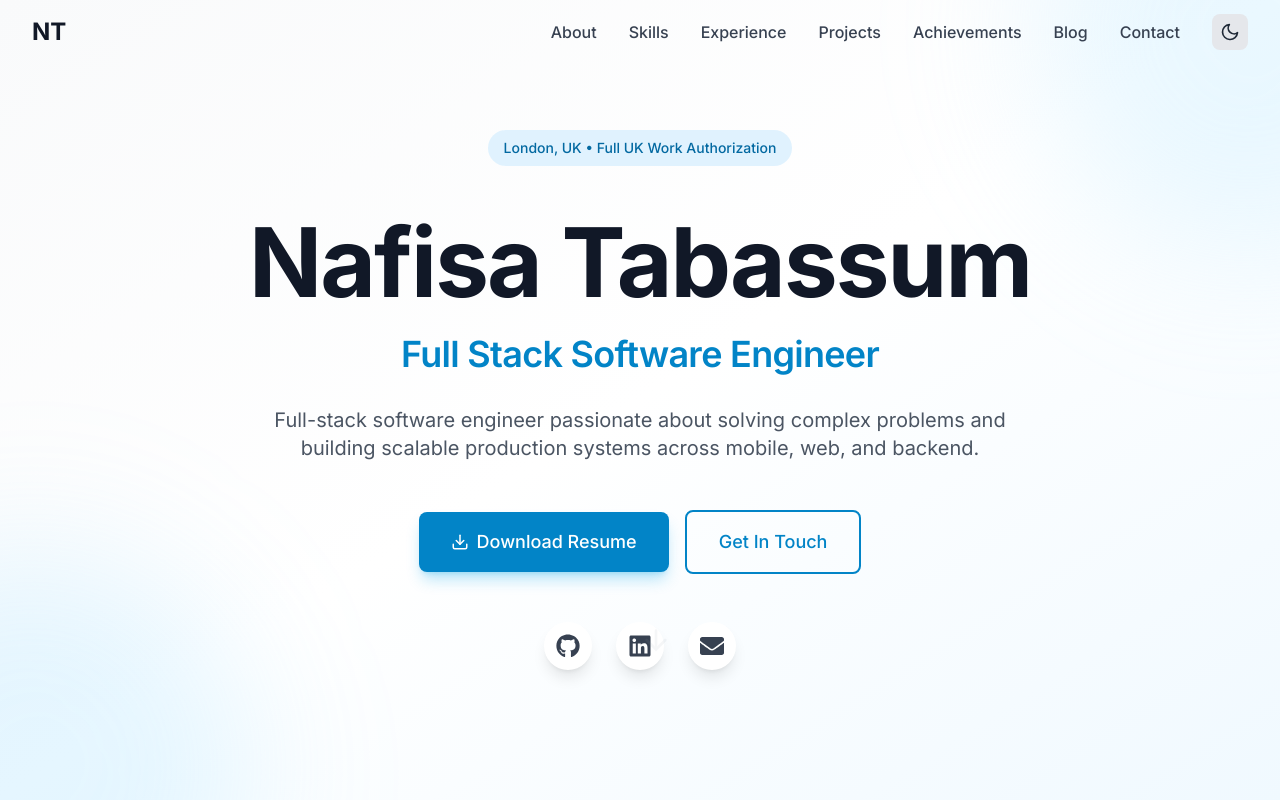
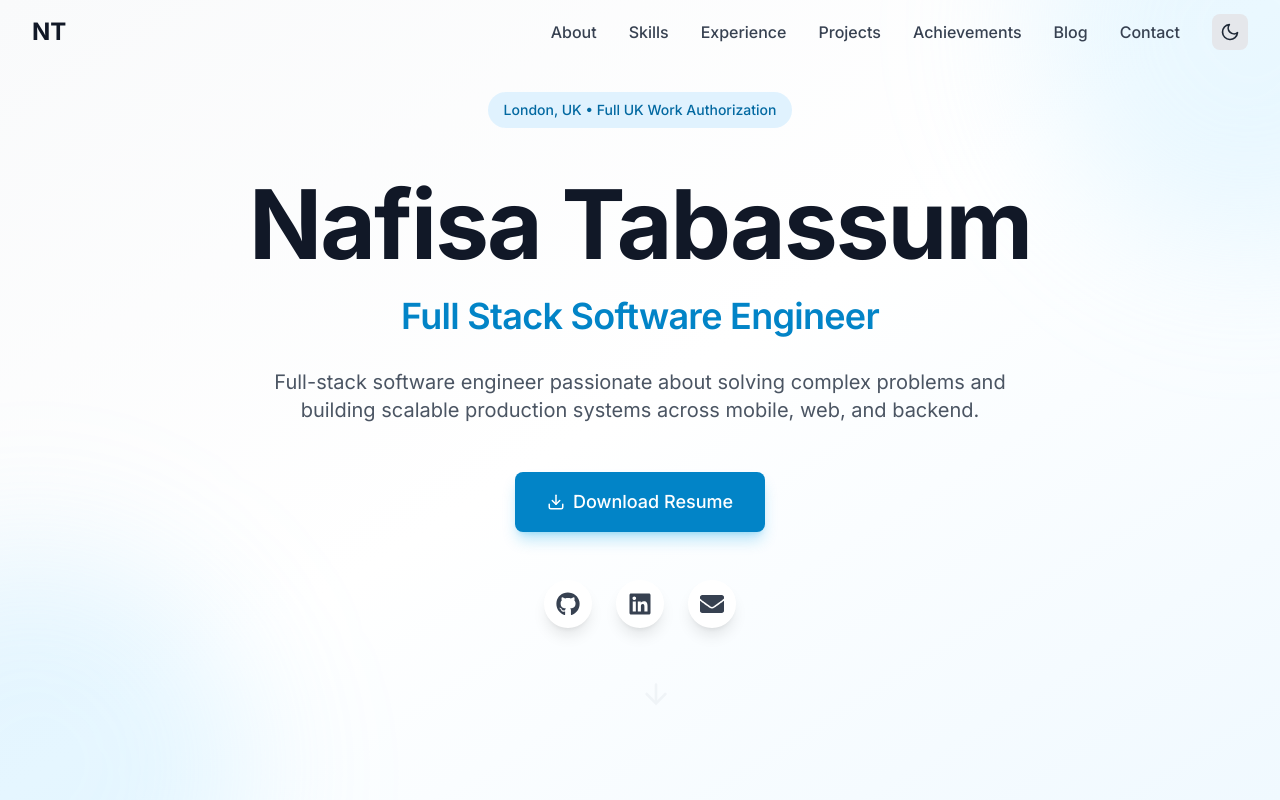
Before and after one commit to Mussabat/PORTFOLIO, a React (Vite) app: page / in a window 1280 px wide. Shown: the top 800 px of the page. Built offline with nearby package versions, Linux system fonts and the light colour scheme.

Commit message:
fix: arrow button

```diff
--- a/src/components/Hero.tsx
+++ b/src/components/Hero.tsx
@@ -101,19 +101,11 @@ export const Hero: React.FC = () => {
                         <FiDownload className="group-hover:animate-bounce" />
                         Download Resume
                     </Button>
-
-                    <Button
-                        onClick={() => window.open(`mailto:${portfolioData.email}`)}
-                        variant="outline"
-                        size="lg"
-                    >
-                        Get In Touch
-                    </Button>
                 </motion.div>
 
                 <motion.div
                     variants={item}
-                    className="flex items-center justify-center gap-6"
+                    className="flex items-center justify-center gap-6 mb-20"
                 >
                     {socials.map((social) => {
                         const Icon = social.icon;
@@ -137,7 +129,7 @@ export const Hero: React.FC = () => {
                 <motion.button
                     variants={item}
                     onClick={scrollToAbout}
-                    className="absolute bottom-8 left-1/2 transform -translate-x-1/2 text-gray-400 dark:text-gray-500 hover:text-primary-600 dark:hover:text-primary-400 transition-colors"
+                    className="absolute bottom-4 left-1/2 transform -translate-x-1/2 text-gray-400 dark:text-gray-500 hover:text-primary-600 dark:hover:text-primary-400 transition-colors"
                     animate={{ y: [0, 10, 0] }}
                     transition={{ duration: 2, repeat: Infinity }}
                 >
```
